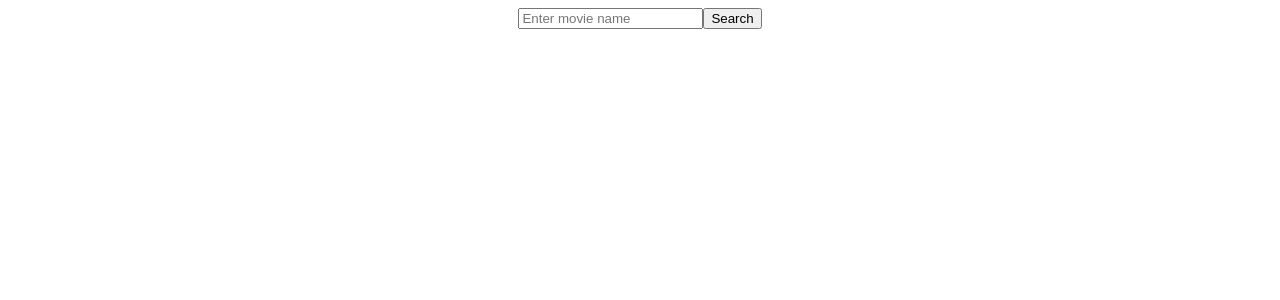
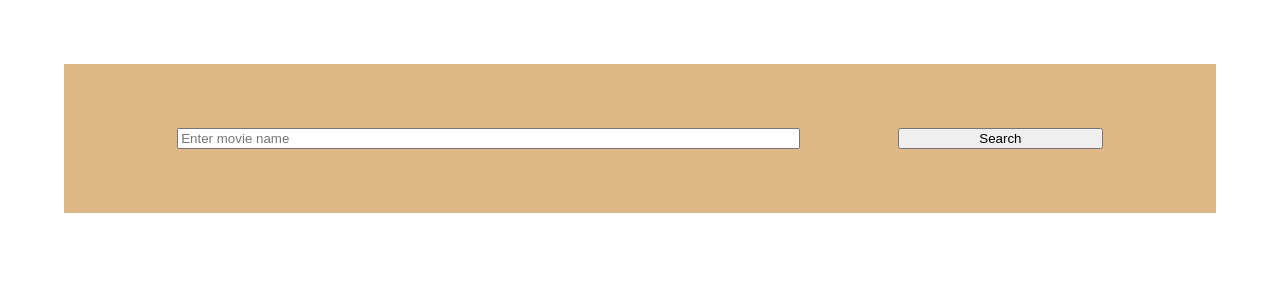
Before and after one commit to YashasaveeKesarwani99/react-movieList, a React (Create React App) app: page / in a window 1280 px wide. Shown: the top 300 px of the page. Built offline with nearby package versions, Linux system fonts and the light colour scheme.

Commit message:
Completed all basic functionalities

```diff
--- /dev/null
+++ b/Components/Result/result.css
@@ -0,0 +1,26 @@
+body {
+  margin: 0;
+  padding: 0;
+}
+
+.result {
+  display: flex;
+  justify-content: space-around;
+  align-content: center;
+  width: 80%;
+  height: 30%;
+  padding: 5%;
+  margin: 5%;
+  background-color: darksalmon;
+}
+
+.img {
+  height: 50%;
+  width: 50%;
+  padding: 2%;
+}
+
+.text {
+  text-align: left;
+  font-weight: 500;
+}
--- a/Components/Result/result.js
+++ b/Components/Result/result.js
@@ -1,5 +1,5 @@
 import React, { Component } from "react";
-
+import "./result.css";
 class Result extends Component {
   constructor(props) {
     super(props);
@@ -9,8 +9,8 @@ class Result extends Component {
   render() {
     return (
       <div className="result">
-        <img src={this.props.image} alt="image" />
-        <div>
+        <img className="img" src={this.props.image} alt="image" />
+        <div className="text">
           <p className="title">{this.props.title}</p>
           <p className="release">{this.props.release}</p>
           <p className="overview">{this.props.overview}</p>
--- a/Container/Search/search.css
+++ b/Container/Search/search.css
@@ -2,3 +2,20 @@ body {
   padding: 0;
   margin: 0;
 }
+
+.search {
+  display: flex;
+  justify-content: space-around;
+  margin: 5%;
+  width: 80%;
+  height: 30%;
+  padding: 5%;
+  background-color: burlywood;
+}
+
+.input {
+  width: 60%;
+}
+.button {
+  width: 20%;
+}
--- a/Container/Search/search.js
+++ b/Container/Search/search.js
@@ -1,7 +1,7 @@
 import React, { Component } from "react";
 import axios from "axios";
 import Result from "../../Components/Result/result";
-
+import "./search.css";
 class Search extends Component {
   constructor(props) {
     super(props);
@@ -33,13 +33,21 @@ class Search extends Component {
 
   render() {
     return (
+      <>
         <div className="search">
           <input
+            className="input"
             placeholder="Enter movie name"
             onChange={(e) => this.inputHandler(e)}
             value={this.state.val}
           />
-        <input type="submit" onClick={this.clickHandler} value="Search" />
+          <input
+            type="submit"
+            className="button"
+            onClick={this.clickHandler}
+            value="Search"
+          />
+        </div>
         {this.state.arr.map((obj) => {
           return (
             <Result
@@ -54,7 +62,7 @@ class Search extends Component {
             />
           );
         })}
-      </div>
+      </>
     );
   }
 }
```
Lines whose indentation alone changed are shown as unchanged.
